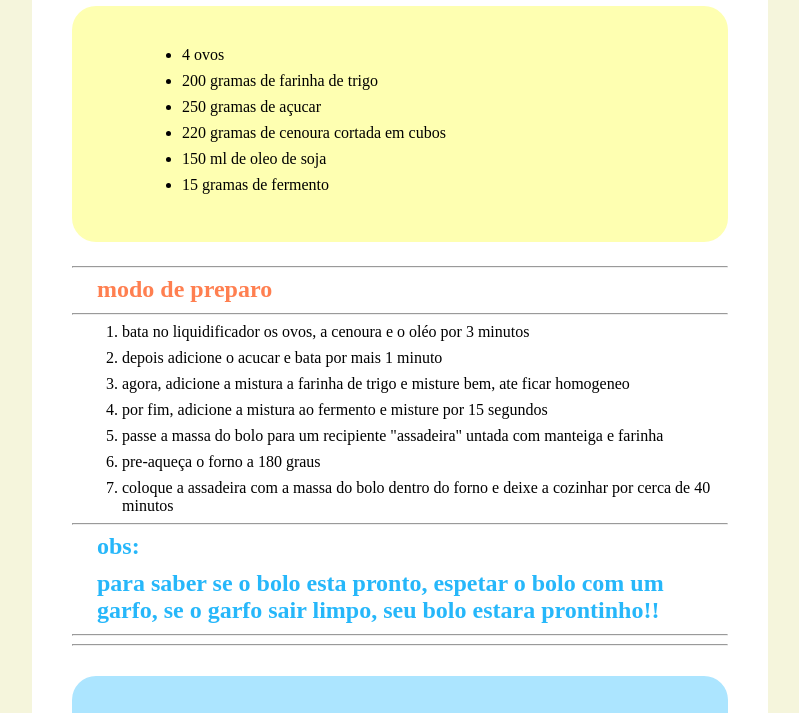
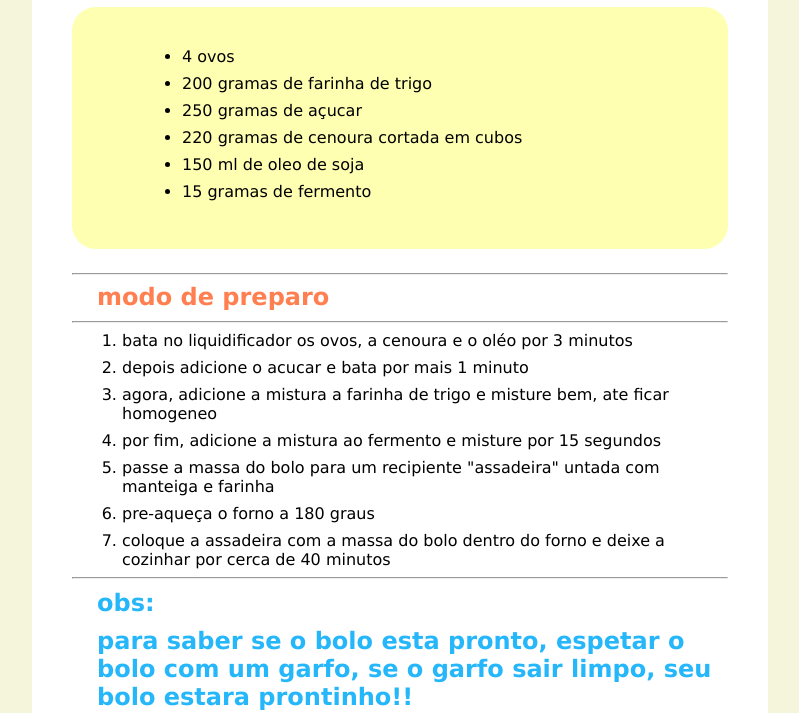
Before and after one commit to Nickolas-Zilig-Oliveira/trabalho-do-marcinhu, a plain HTML site: page index.html in a window 1280 px wide. Shown: the part 765-1478 px from the top of the page, without its empty margins (240-1039 px from the left). Drawn offline with Linux system fonts and the light colour scheme.

Commit message:
commit do font family

```diff
--- a/style.css
+++ b/style.css
@@ -1,11 +1,11 @@
 body{
     background-color: beige;
-
+font-family: 'Lucida Sans', 'Lucida Sans Regular', 'Lucida Grande', 'Lucida Sans Unicode', Geneva, Verdana, sans-serifs;
 }
 div{background-color: rgb(255, 255, 255);
 max-width: 736px;
 margin-inline: auto;
-margin-block: 30px;
+margin-block: 10px;
 border-radius: 24px;
 padding: 40px;
 
@@ -42,7 +42,8 @@ p{
 
     font-family: 'Franklin Gothic Medium', 'Arial Narrow', Arial, sans-serif;
 }
-ul{margin-left: 20px;
+ul{
+    margin-left: 20px;
     margin-bottom: 8px;
 }
 li + li{
@@ -54,6 +55,7 @@ div.j{
 li{margin-left: 10px;}
 h2.m{
     color: rgb(38, 183, 250);
+    margin-block: 10px;
 }
 hr{
    margin-top: 8px;
```
